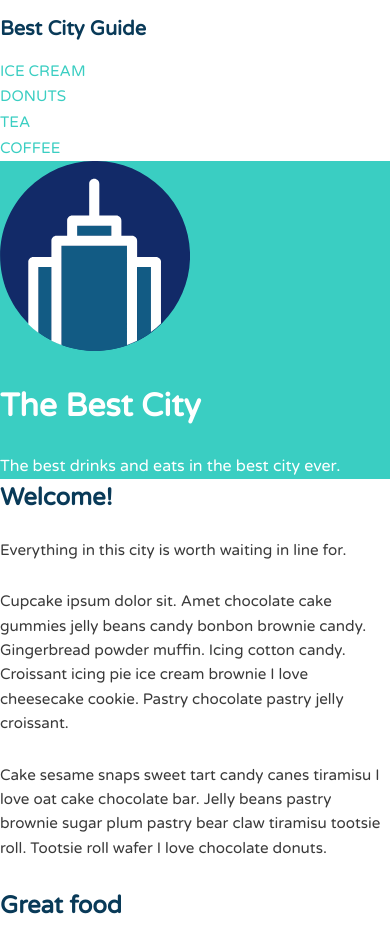
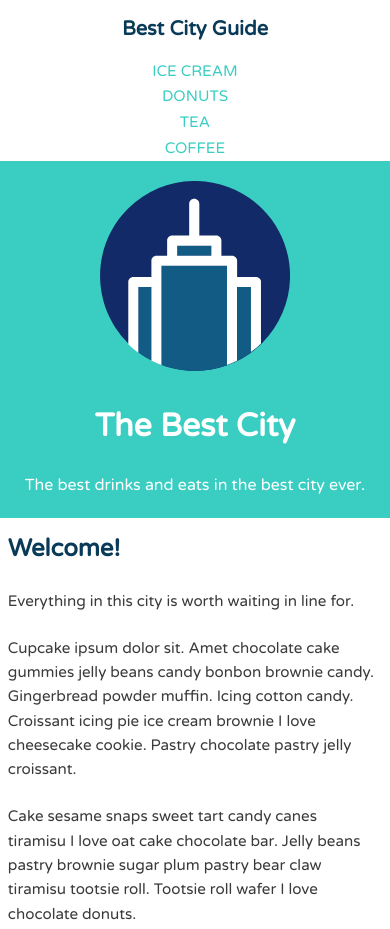
Before and after one commit to shannonlthompson/CSS-layout-project, a plain HTML site: page index.html in a window 390 px wide. Shown: the top 929 px of the page. Drawn offline with Linux system fonts and the light colour scheme.

Commit message:
finished mobile view (mobile first approach)

```diff
--- a/css/style.css
+++ b/css/style.css
@@ -1,3 +1,6 @@
+
+
+
 /* =================================
   Base Element Styles
 ==================================== */
@@ -5,6 +8,16 @@
 * {
 	box-sizing: border-box;
 }
+
+.main-header {
+    text-align: center;
+}
+
+.banner {
+    text-align: center;
+    padding: 5vw;
+}
+
 
 body {
 	font-family: 'Varela Round', sans-serif;
@@ -14,18 +27,23 @@ body {
 
 p {
 	font-size: .95em;
-	margin-bottom: 1.8em;
+	margin-bottom: 1.5em;
+    margin-left: 2vw;
+    margin-right: 1em;
 }
+
 
 h2,
 h3,
 a {
 	color: #093a58;
+
 }
 
 h2,
 h3 {
-	margin-top: 0;
+	margin-top: .5em;
+    margin-left: 2vw;
 }
 
 a {
@@ -72,12 +90,14 @@ img {
 	background: #d9e4ea;
 	padding: 2em 0;
 	margin-top: 30px;
+    text-align: center;
 }
 
 /* ---- Page Elements ---- */
 
 .logo {
 	width: 190px;
+
 }
 
 /* =================================
```
